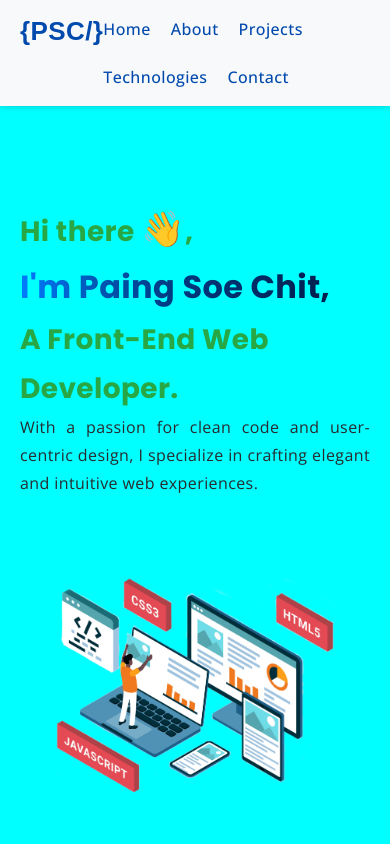
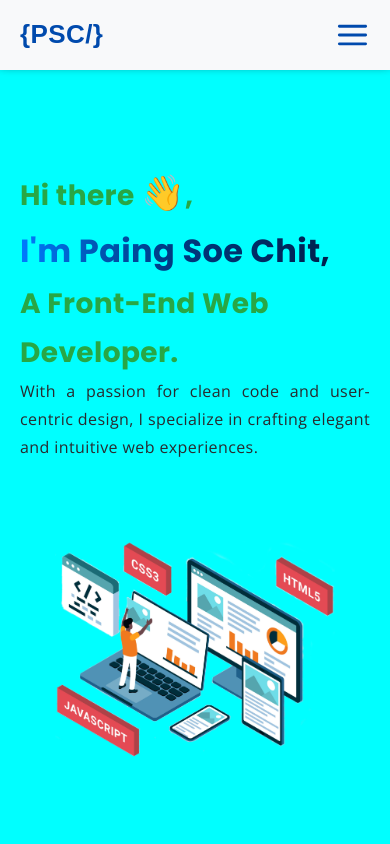
Before and after one commit to PaingSC/PSC-Portfolio, a React (Vite) app: page / in a window 390 px wide. Shown: the top 844 px of the page. Built offline with nearby package versions, Linux system fonts and the light colour scheme; a web font is replaced by a local one.

Commit message:
Adding: menu action

```diff
--- a/src/components/Header.jsx
+++ b/src/components/Header.jsx
@@ -1,13 +1,59 @@
-import styles from "./Header.module.css";
+import { useEffect, useState } from "react";
+import { CgMenu } from "react-icons/cg";
+
 import Logo from "./Logo";
 import Navi from "./Navi";
 
+import styles from "./Header.module.css";
+
 function Header() {
+  // For clicking Menu
+  const [isMenuOn, setIsMenuOn] = useState(false);
+  function handleMenuToggle() {
+    setIsMenuOn((isActive) => !isActive);
+  }
+
+  // State variable to hold whether the screen width is less than or equal to 768px
+  const [isSmallScreen, setIsSmallScreen] = useState(window.innerWidth <= 768);
+
+  // Function to update isSmallScreen state variable
+  const updateIsSmallScreen = () => {
+    setIsSmallScreen(window.innerWidth <= 768);
+  };
+
+  // Add event listener when the component mounts to track window resize
+  useEffect(() => {
+    window.addEventListener("resize", updateIsSmallScreen);
+
+    // Clean up the event listener when the component unmounts
+    return () => {
+      window.removeEventListener("resize", updateIsSmallScreen);
+    };
+  }, []); // Empty dependency array to ensure this effect runs only once
+
   return (
-    <div className={styles.header}>
-      <Logo />
-      <Navi />
-    </div>
+    <>
+      <div className={styles.header}>
+        <Logo />
+        {isSmallScreen ? (
+          <CgMenu
+            style={{ color: `var(--primary-color)` }}
+            className={styles.menuBtn}
+            onClick={() => {
+              console.log("clicked!");
+              handleMenuToggle();
+            }}
+          />
+        ) : (
+          <Navi />
+        )}
+      </div>
+      {isMenuOn ? (
+        <div className={styles.headerNavi}>
+          <Navi />
+        </div>
+      ) : null}
+    </>
   );
 }
 
--- a/src/components/Header.module.css
+++ b/src/components/Header.module.css
@@ -2,14 +2,12 @@
   display: flex;
   flex-wrap: nowrap;
   justify-content: space-between;
+  align-items: center;
   padding-inline: 2rem;
   padding-block: 1.5rem;
   /* background: #8787be; */
   background-color: var(--background-color);
   color: var(--logo-color);
-  /* color: var(--secondary-color); */
-  /* color: var(--accent-color);
-  color: var(--secondary-color); */
   box-shadow: 0px -5px 10px 0px rgba(16, 16, 20, 0.75);
   -webkit-box-shadow: 0px -5px 10px 0px rgba(16, 16, 20, 0.75);
   -moz-box-shadow: 0px -5px 10px 0px rgba(16, 16, 20, 0.75);
@@ -17,3 +15,28 @@
   top: 0;
   z-index: 100;
 }
+
+.menuBtn {
+  width: 3.5rem;
+  height: 4rem;
+  cursor: pointer;
+}
+
+/* For Menu Click */
+.headerNavi {
+  position: fixed;
+  right: 0;
+  top: 6.8rem;
+  background-color: var(--background-color);
+  padding: 1rem 2rem;
+  border-radius: 0 0 0 1.5rem;
+  box-shadow: 5px -5px 10px 0px rgba(16, 16, 20, 0.75);
+  -webkit-box-shadow: 5px -5px 10px 0px rgba(16, 16, 20, 0.75);
+  -moz-box-shadow: 5px -5px 10px 0px rgba(16, 16, 20, 0.75);
+  z-index: 10;
+}
+
+.headerNavi nav ul {
+  flex-direction: column;
+  gap: 1.5rem;
+}
```
